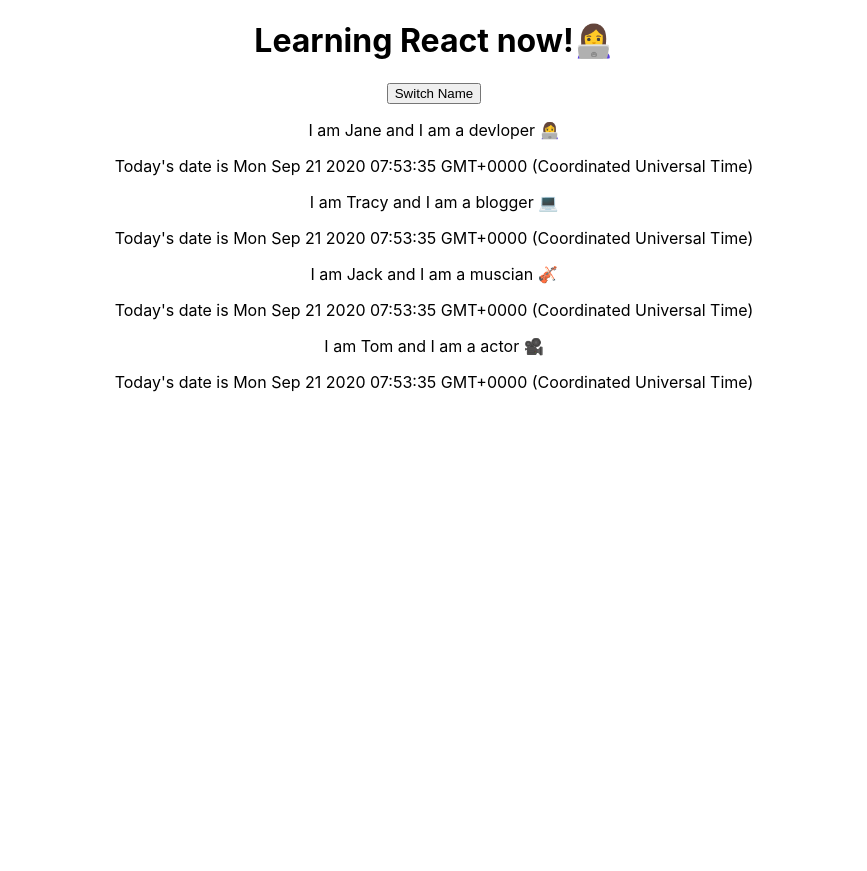
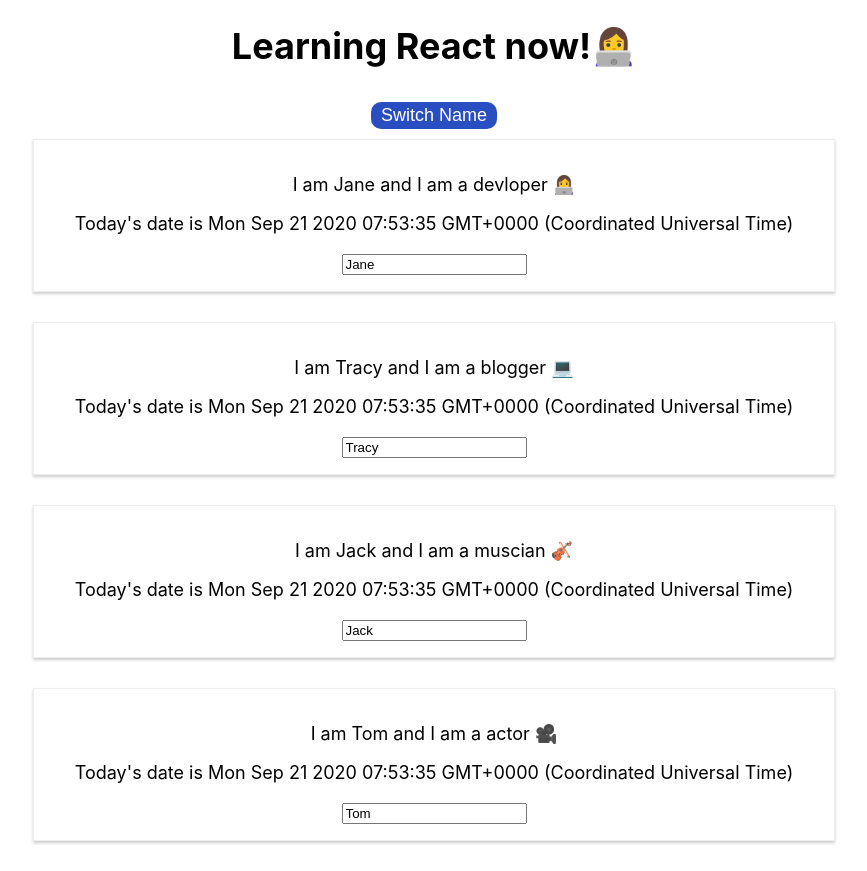
Before and after one commit to muchirijane/my-app, a React (Create React App) app: page / in a window 1280 px wide. Shown: the whole page, without its empty margins (206-1073 px from the left). Before the commit the page ends 800 px from the top, so only its background shows below. Built offline with nearby package versions, Linux system fonts and the light colour scheme.

Commit message:
inline styles

```diff
--- a/src/App.css
+++ b/src/App.css
@@ -1,3 +1,4 @@
 .App {
   text-align: center;
+  font-size: 18px;
 }
--- a/src/App.js
+++ b/src/App.js
@@ -74,14 +74,51 @@
       })
    };
 
+    nameHandler = (e) => {
+       this.setState({
+         person: [{
+            name: 'Jane',
+            job: 'devloper 👩‍💻 ',
+            date: Date()
+         },
+         {
+            name: e.target.value,
+            job: 'blogger 💻  ',
+            date: Date()
+         },
+         {
+            name: 'Jack',
+            job: 'muscian 🎻 ',
+            date: Date()
+         },
+         {
+            name: 'Tom',
+            job: 'actor 🎥 ',
+            date: Date()
+         },
+
+      ]
+       })
+   }
+
 
    render() {
+      const style = {
+         backgroundColor: '#284EC2',
+         color: '#fff',
+         fontSize: '18px',
+         padding: '3px 10px',
+         borderRadius: '10px',
+         margin: '10px',
+         cursor: 'pointer',
+         border: 'none'
+      }
       return (
          <div className = 'App' >
          <h1 > Learning React now!👩‍💻 </h1>
-         <button onClick = {this.switchHandler} > Switch Name </button>
+         <button style = {style} onClick = {this.switchHandler} > Switch Name </button>
          <Person name = {this.state.person[0].name} job = {this.state.person[0].job} date = {this.state.person[0].date} click ={this.switchHandler.bind(this, 'Jack')}/>
-         <Person name = {this.state.person[1].name} job = {this.state.person[1].job} date = {this.state.person[1].date }/>
+         <Person name = {this.state.person[1].name} job = {this.state.person[1].job} date = {this.state.person[1].date } changed={this.nameHandler}/>
          <Person name = {this.state.person[2].name} job = {this.state.person[2].job} date = {this.state.person[2].date} click = {()=> this.switchHandler('Janice 💞')}/>
          <Person name = {this.state.person [3].name}job = {this.state.person[3].job} date = {this.state.person[3].date}/>
          </div >
--- /dev/null
+++ b/src/Person/Person.css
@@ -0,0 +1,9 @@
+.Person {
+    width: 60%;
+    margin: auto;
+    border: 1px solid #eee;
+    box-shadow: 0 2px 3px #ccc;
+    padding: 16px;
+    text-align: center;
+    margin-bottom: 30px;
+}
--- a/src/Person/Person.js
+++ b/src/Person/Person.js
@@ -1,11 +1,12 @@
 import React from 'react';
+import './Person.css';
 
 const Person = (props) => {
    return (
-      <div>
+      <div className = 'Person'>
          <p onClick={props.click}>I am {props.name} and I am a {props.job}</p>
          <p>Today's date is {props.date}</p>
-        <p>{props.children}</p>
+         <input type="text" onChange={props.changed} value={props.name}></input>
       </div>
    );
 };
```
